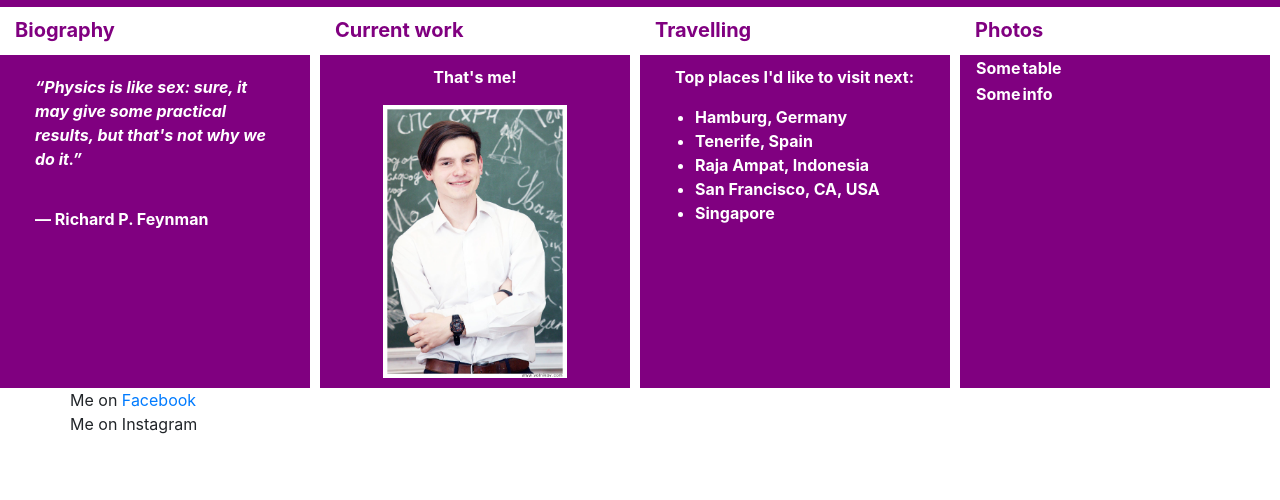
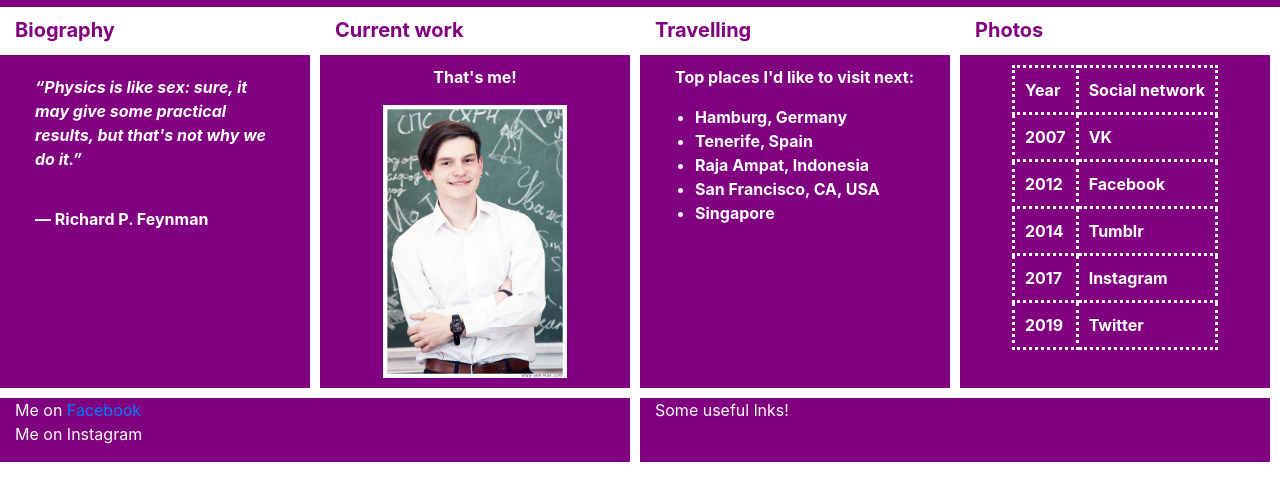
Before and after one commit to vlalos/lecture0, a plain HTML site: page project0/webpage0.html in a window 1280 px wide. Shown: the part 56-556 px from the top of the page. Drawn offline with nearby package versions, Linux system fonts and the light colour scheme.

Commit message:
some more footer stuff

```diff
--- a/project0/toplinksstyle.css
+++ b/project0/toplinksstyle.css
@@ -24,6 +24,7 @@
   color: white;
 }
 
+
 .col-md {
   color: white;
   font-size: 20px;
@@ -41,3 +42,11 @@ h1{
 #headline {
   color: white;
 }
+
+.col-xl {
+  background-color: purple;
+  color: white;
+  margin-right: 10px;
+  margin-top: 10px;
+  display: table-footer-group;
+}
--- a/project0/webpage0.html
+++ b/project0/webpage0.html
@@ -49,25 +49,44 @@
         <div class="col-sm" id="optional">
           <table>
             <tr>
-              <th>Some</th>
-              <th>table</th>
+              <th>Year</th>
+              <th>Social network</th>
             </tr>
             <tr>
-              <td>Some</td>
-              <td>info</td>
+              <td>2007</td>
+              <td>VK</td>
+            </tr>
+            <tr>
+              <td>2012</td>
+              <td>Facebook</td>
+            </tr>
+            <tr>
+              <td>2014</td>
+              <td>Tumblr</td>
+            </tr>
+            <tr>
+              <td>2017</td>
+              <td>Instagram</td>
+            </tr>
+            <tr>
+              <td>2019</td>
+              <td>Twitter</td>
             </tr>
           </table>
         </div>
       </div>
     </div>
-    <div class="container" id="bottomcontact">
-      <div class="row">
-        <div class="col-">
+    <div class="container-fluid">
+      <div class="row" id="bottomcontact">
+        <div class="col-xl">
           <address>
             Me on <a href="https://www.facebook.com/vladyslavlos">Facebook</a><br>
             Me on Instagram <a href="#"></a><br>
           </address>
         </div>
+        <div class="col-xl">
+          Some useful lnks!
+        </div>
       </div>
     </div>
   </body>
--- a/project0/webpage0style.css
+++ b/project0/webpage0style.css
@@ -43,3 +43,19 @@
     display: none;
   }
 }
+
+table {
+  border: 3px dotted white;
+  margin:auto;
+  margin-top: 10px;
+}
+
+th {
+  border: 3px dotted white;
+  padding: 10px;
+}
+
+td {
+  border: 3px dotted white;
+  padding: 10px;
+}
```
